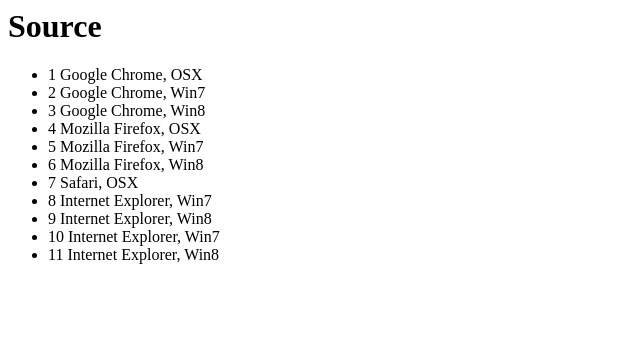
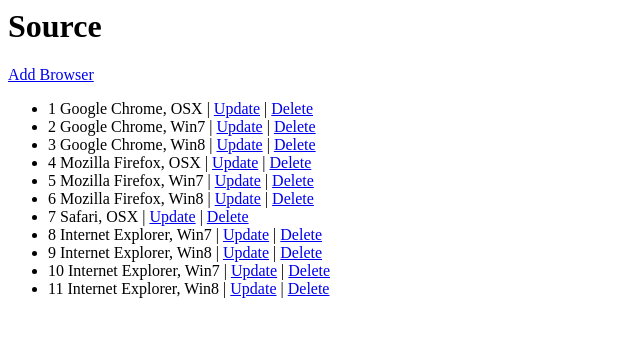
Before and after one commit to apradhn/crossbrow, a Django app: page /projects/1/browsers/ in a window 1280 px wide. Shown: the top 337 px of the page, without its empty margins (0-640 px from the left). Run offline with Django 3.2, Linux system fonts and the light colour scheme; data comes from the database, SQL or seed files in the repository; both versions use the stored data as it was after the commit.

Commit message:
adds Create, Update and Delete links to Browsers Index

```diff
--- a/projects/templates/browsers/browser_list.html
+++ b/projects/templates/browsers/browser_list.html
@@ -1,8 +1,15 @@
 <h1>{{ project.name }}</h1>
+<a href='{% url "projects:browser_add" project.id %}'>Add Browser</a>
 {% if browser_list %}
     <ul>
     {% for browser in browser_list %}
-        <li>{{ browser.pk }} {{ browser.name }}, {{ browser.operating_system }}</li>
+        <li>
+            {{ browser.pk }}
+            {{ browser.name }},
+            {{ browser.operating_system }} |
+            <a href="{% url 'projects:browser_update' project.pk browser.pk %}">Update</a> |
+            <a href="{% url 'projects:browser_delete' project.pk browser.pk %}">Delete</a>
+        </li>
     {% endfor %}
     </ul>
 {% endif %}
--- a/projects/urls.py
+++ b/projects/urls.py
@@ -18,7 +18,7 @@ urlpatterns = [
     # /projects/<project_pk>/browsers/<browser_id>/delete
     url(r'(?P<project_pk>[0-9]+)/browsers/(?P<pk>[0-9]+)/delete/$',
         views.BrowserDeleteView.as_view(),
-        name='browse_delete'),
+        name='browser_delete'),
     # /projects/<project_pk>/features/
     url(r'(?P<project_pk>[0-9]+)/features/$',
         views.FeatureIndexView.as_view(),
```
Also changed, not shown: db.sqlite3, 1 other file.
